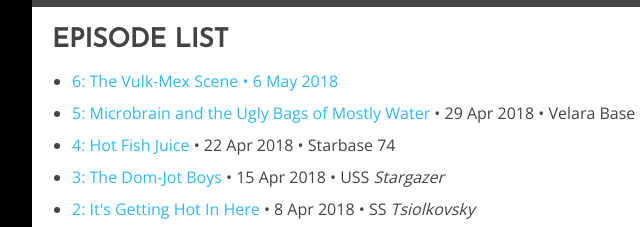
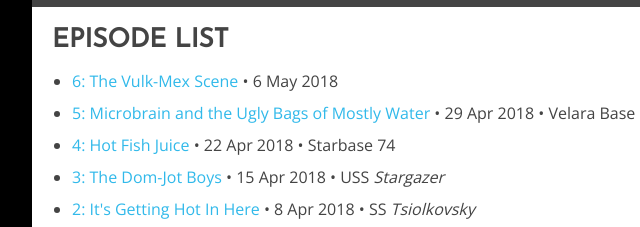
Before and after one commit to cssquirrel/Stardate-Supplemental, a plain HTML site: page episodes/index.html in a window 1280 px wide. Shown: the part 395-622 px from the top of the page, 208-848 px from the left. Drawn offline with nearby package versions, Linux system fonts and the light colour scheme.

Commit message:
Fixed episode 6 link.

```diff
--- a/episodes/index.html
+++ b/episodes/index.html
@@ -86,7 +86,7 @@
             <article class="capsule">
                 <h2><a href="/episodes/">Episode List</a></h2>
                 <ul>
-                    <li><a href="/episodes/006-batris/">6: The Vulk-Mex Scene •  6 May 2018</a></li>
+                    <li><a href="/episodes/006-batris/">6: The Vulk-Mex Scene</a> •  6 May 2018</li>
                     <li><a href="/episodes/005-velara-base/">5: Microbrain and the Ugly Bags of Mostly Water</a> • 29 Apr 2018 • Velara Base</li>
                     <li><a href="/episodes/004-starbase-74/">4: Hot Fish Juice</a> • 22 Apr 2018 • Starbase 74</li>
                     <li><a href="/episodes/003-uss-stargazer/">3: The Dom-Jot Boys</a> • 15 Apr 2018 • USS <i>Stargazer</i></li>
```
